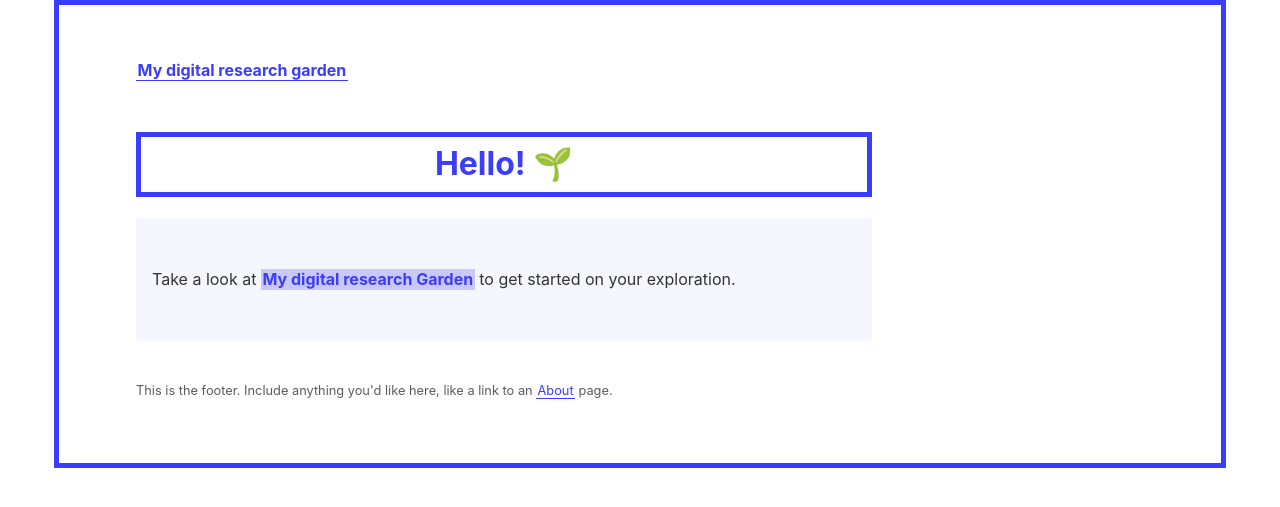
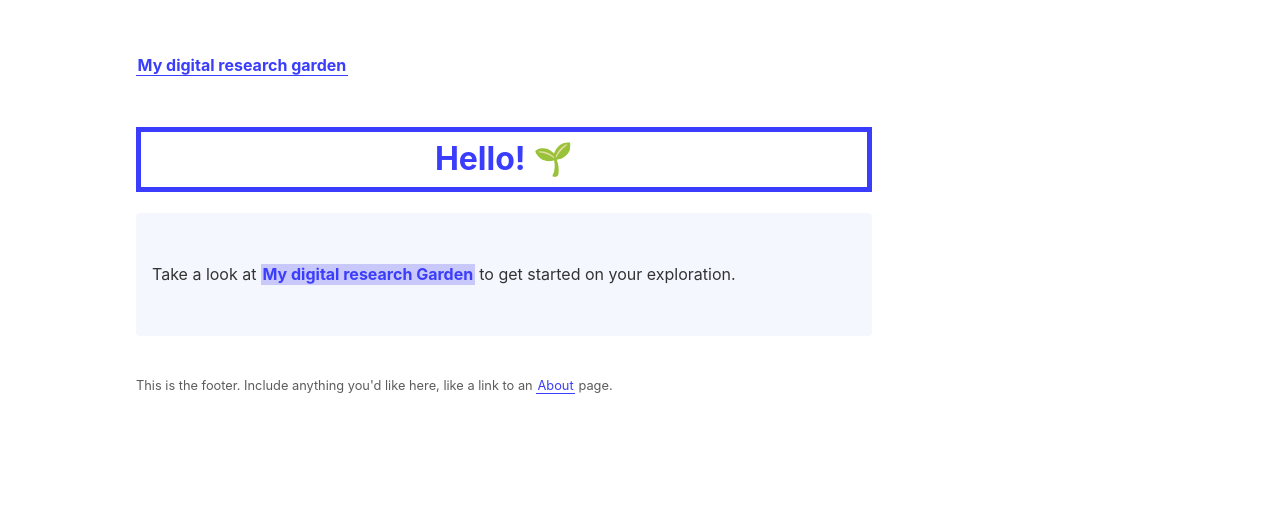
Before and after one commit to Chan-ops/my-digital-garden, a Jekyll site: the page built from _pages/index.md, in a window 1280 px wide. Shown: the top 507 px of the page. Built offline with Jekyll 4.4.1, drawn with Linux system fonts in a browser that asks for light colours.

Commit message:
Update _style.scss

```diff
--- a/_sass/_style.scss
+++ b/_sass/_style.scss
@@ -17,8 +17,6 @@ body {
   color: $color-text;
   font-size: 1rem;
   max-width: 63em;
-  border: 5px solid #3b3dfc
-
 
 }
 
```
